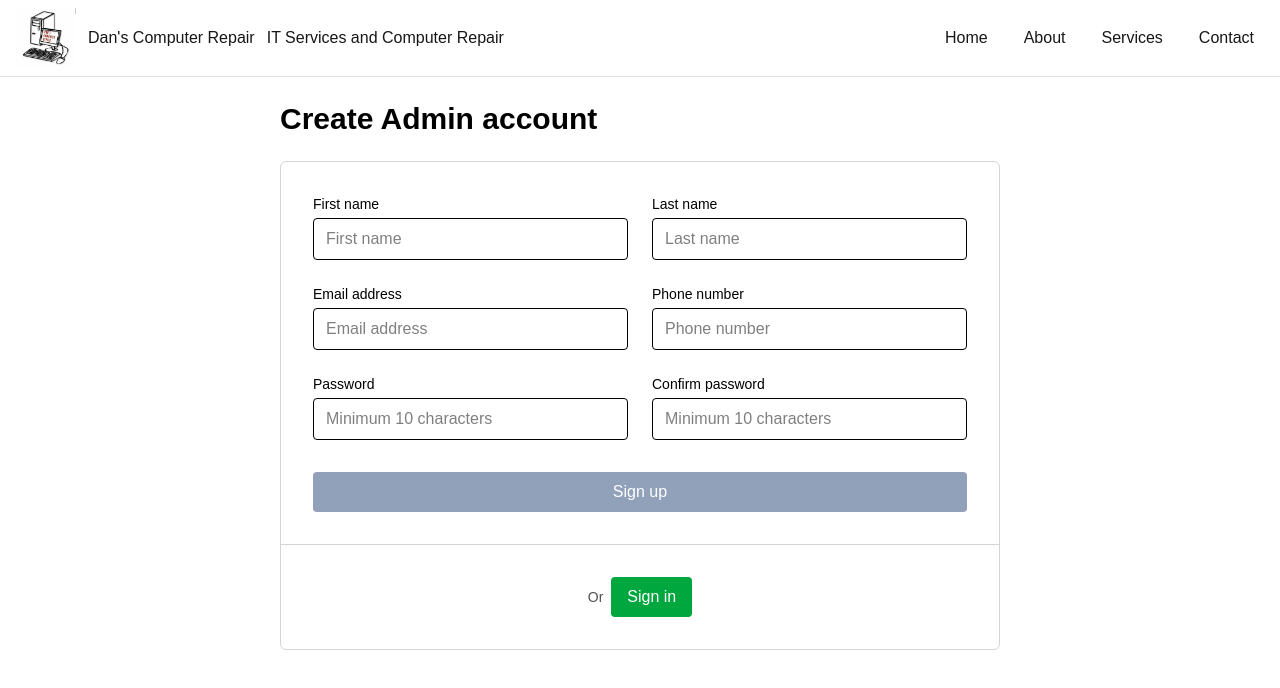
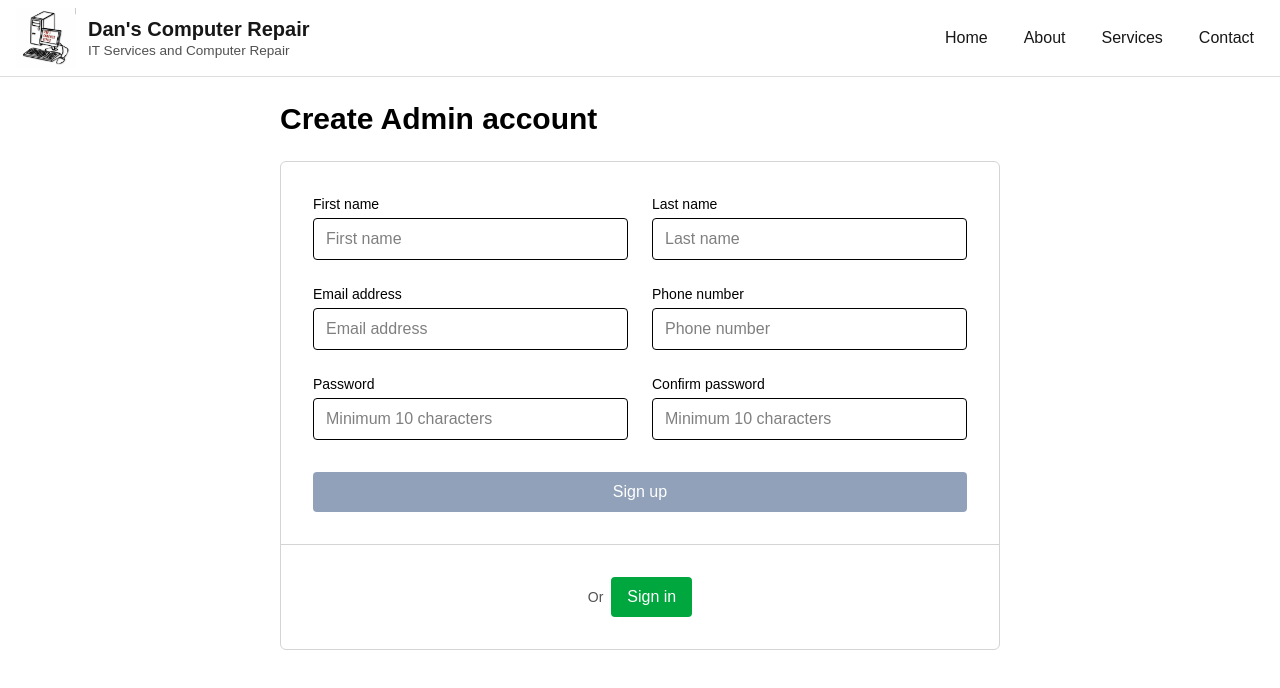
Before and after one commit to BrandonMLeyva/DansComputerRepair, a Next.js app: page /create-admin-account in a window 1280 px wide. Shown: the top 688 px of the page. Built offline with nearby package versions, Linux system fonts and the light colour scheme.

Commit message:
Refactor Header component structure and enhance brand text styling

```diff
--- a/src/app/components/Header.js
+++ b/src/app/components/Header.js
@@ -2,9 +2,11 @@ function Header() {
     return (
         <header className="site-header">
             <div className="brand">
-            <img src="/Danlogo.jpg" alt="Dan's Computer Repair Logo" width="80" height="80" />
-            <h1> Dan's Computer Repair</h1>
-            <p>IT Services and Computer Repair</p>
+                <img src="/Danlogo.jpg" alt="Dan's Computer Repair Logo" width="80" height="80" />
+                <div className="brand-text">
+                    <h1> Dan's Computer Repair</h1>
+                    <p>IT Services and Computer Repair</p>
+                </div>
             </div>
             <nav className="main-nav">
                 <ul className="nav-list">
--- a/src/app/globals.css
+++ b/src/app/globals.css
@@ -74,7 +74,16 @@ body {
 }
 
 .brand-text p {
-  margin: 0;
-  font-size: 0.9rem;
-  color: #555;
+  /* small subtitle under the main title */
+  margin: 4px 0 0;
+  font-size: 0.85rem;
+  line-height: 1.1;
+  color: inherit;
+  opacity: 0.75;
 }
+
+/* make the main title a bit more prominent */
+.brand-text h1 {
+  font-size: 1.25rem;
+  font-weight: 600;
+}
```
